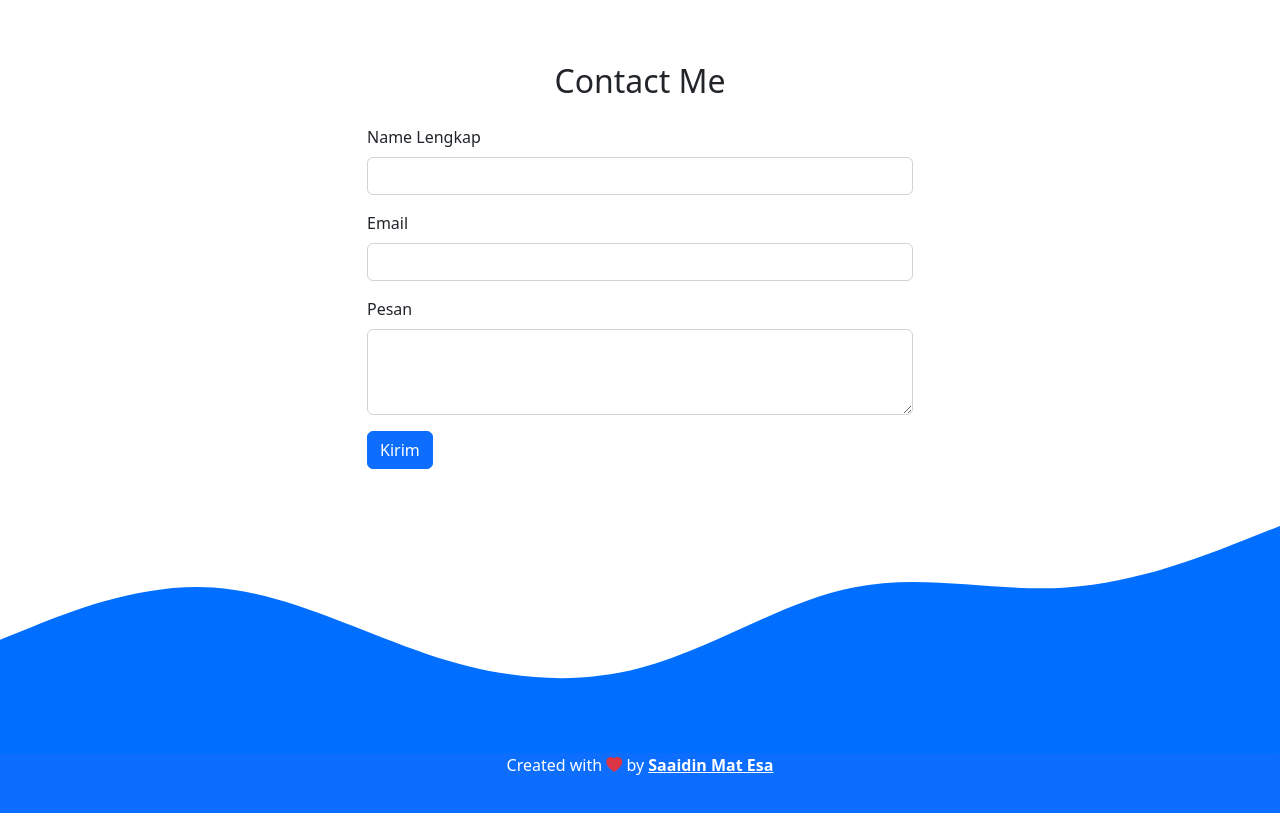
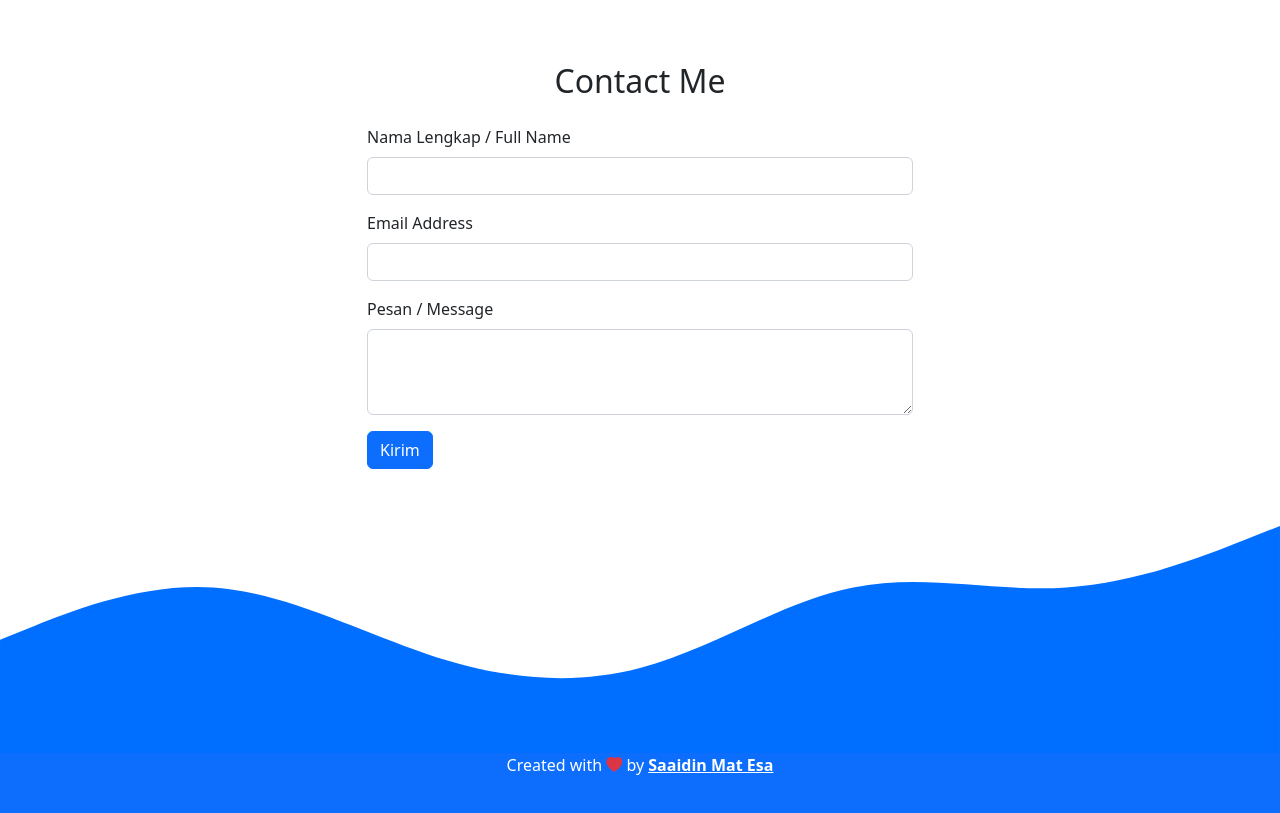
Before and after one commit to Saaidin/saaidin.github.io, a plain HTML site: page index.html in a window 1280 px wide. Shown: the part 2480-3293 px from the top of the page. Drawn offline with nearby package versions, Linux system fonts and the light colour scheme.

Commit message:
Update index.html
Update Contact Me Form

```diff
--- a/index.html
+++ b/index.html
@@ -154,23 +154,24 @@
           <div class="col-md-6">
 
             <div class="alert alert-success alert-dismissible fade show d-none my-alert" role="alert">
-              <strong>Terima kasih!</strong> Pesan anda sudah kami terima.
+              <strong>Terima kasih!</strong> Pesan anda sudah kami terima. <br/>
+              <strong>Thank you!</strong> Your message was received.
               <button type="button" class="btn-close" data-bs-dismiss="alert" aria-label="Close"></button>
             </div>
 
             <form name='portfolio-contact-form'>
               <div class="mb-3">
-                <label for="name" class="form-label">Name Lengkap</label>
+                <label for="name" class="form-label">Nama Lengkap / Full Name</label>
                 <input type="text" class="form-control" id="name" aria-describedby="name" name='nama' />
               </div>
 
               <div class="mb-3">
-                <label for="email" class="form-label">Email</label>
+                <label for="email" class="form-label">Email Address</label>
                 <input type="email" class="form-control" id="email" aria-describedby="email" name='email' />
 
               </div>
               <div class="mb-3">
-                <label for="pesan" class="form-label">Pesan</label>
+                <label for="pesan" class="form-label">Pesan / Message</label>
                 <textarea class="form-control" id="pesan" rows="3" name='pesan'></textarea>
               </div>
 
```
